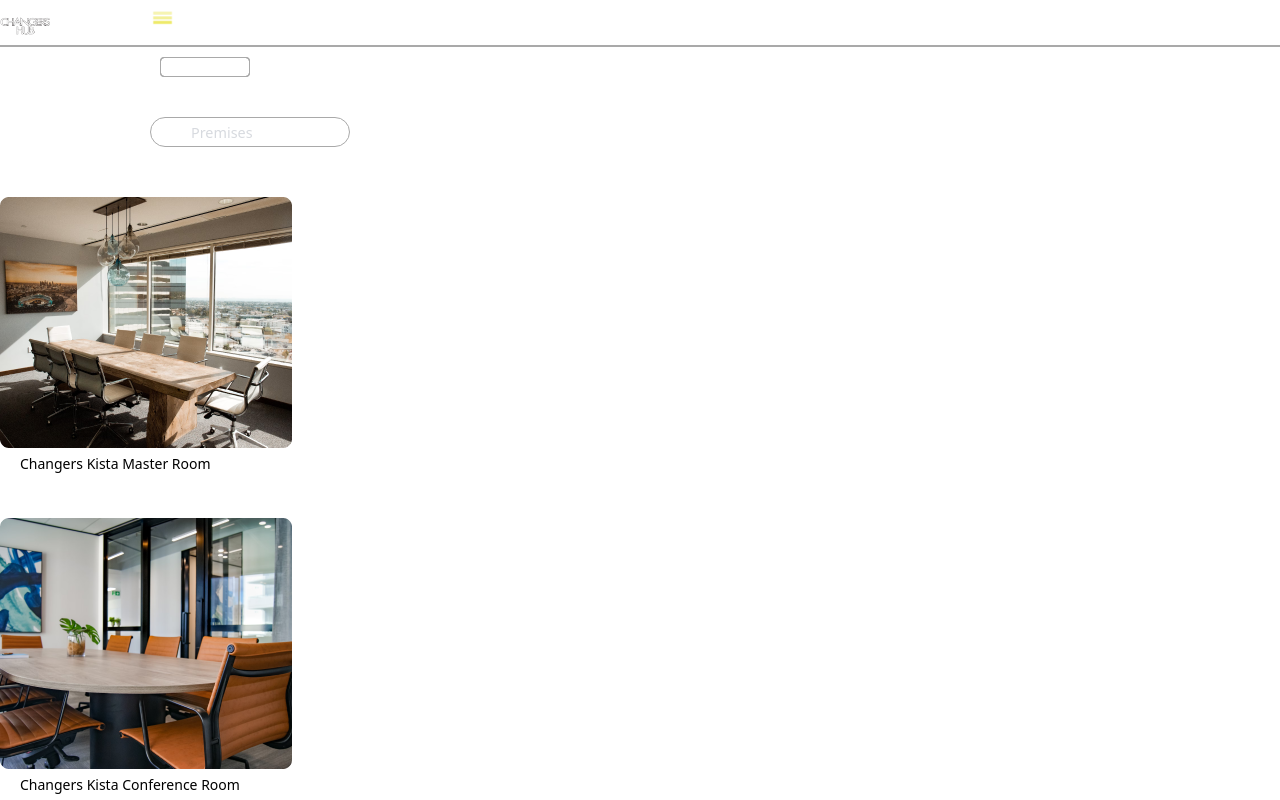
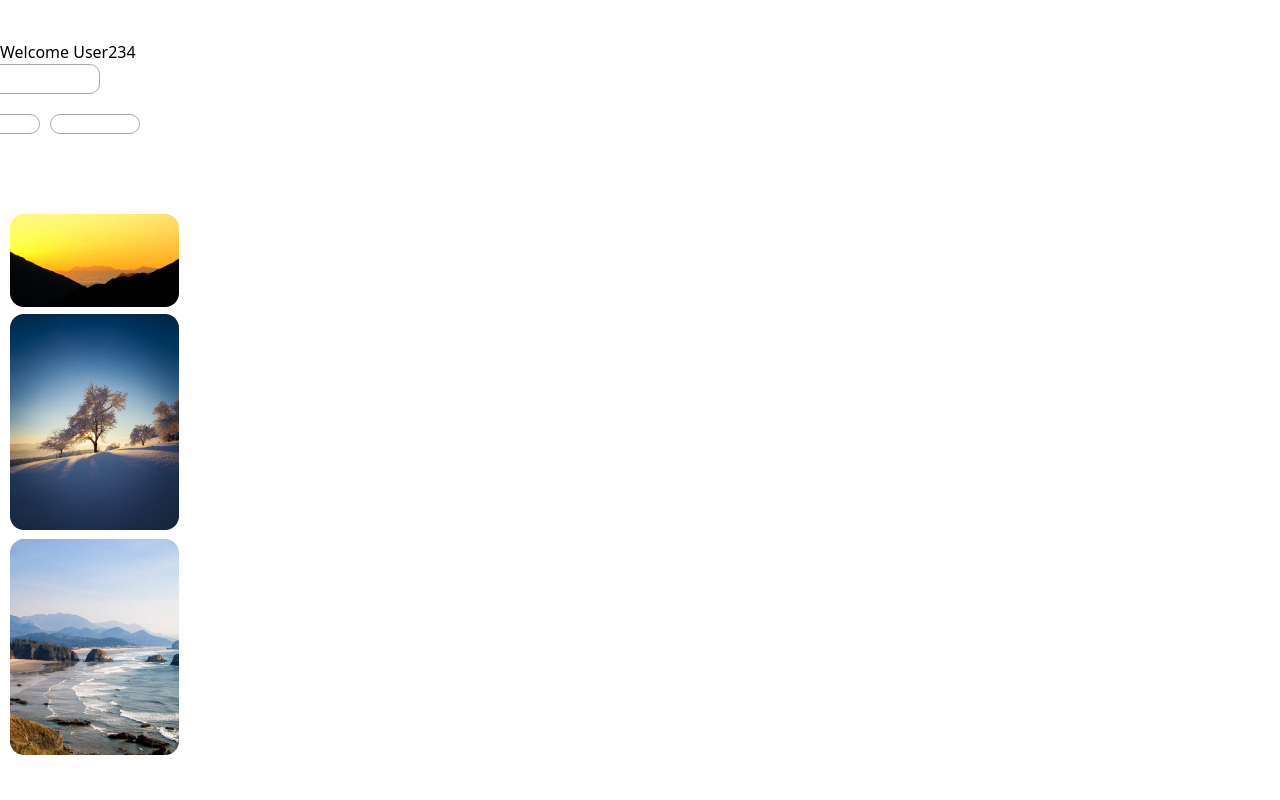
Before and after one commit to YaffetK/bookingApp1, a React (Vite) app in the folder bookingApp/: page / in a window 1280 px wide. Shown: the top 800 px of the page. Built offline with nearby package versions, Linux system fonts and the light colour scheme.

Commit message:
convert css to tailwind

```diff
--- a/bookingApp/src/App.jsx
+++ b/bookingApp/src/App.jsx
@@ -1,5 +1,6 @@
 import '../src/index.css'
 import { BrowserRouter as Router, Routes, Route } from 'react-router-dom'
+import LandingPage from './pages/LandingPage'
 
 
 
@@ -10,10 +11,7 @@
     <Router>
 
       <Routes>
-        <Route path="/" element={<Home />} />
-        <Route path="/about" element={<About />} />
-        <Route path='/*' element={<PageError />} />
-
+        <Route path="/" element={<LandingPage />} />
 
       </Routes>
 
--- a/bookingApp/src/components/Navbar.jsx
+++ b/bookingApp/src/components/Navbar.jsx
@@ -5,14 +5,17 @@
 
 const Navbar = () => {
     return (
-    <nav className="bg-red-500">
-    <hr className="border"></hr>
+        <nav className="bg-red-500 min-w-max ">
+            <div className=" bg-slate-500 flex justify-between ">
                 <a href="/">
                     <img src={companyLogo} className="logo" alt="company logo" />
                 </a>
+
                 <button className="hamburgarmeny">
-        <img src={hamburgarmeny} alt="menu"/>
+                    <img src={hamburgarmeny} alt="menu" />
                 </button>
+
+            </div>
         </nav>
     );
 };
--- a/bookingApp/src/main.jsx
+++ b/bookingApp/src/main.jsx
@@ -3,13 +3,12 @@
 import App from './App'
 import './index.css'
 import { BrowserRouter as Router } from 'react-router-dom'
-import Premises from "./pages/premises"
-import Navbar from './components/Navbar'
+
 
 ReactDOM.createRoot(document.getElementById('root')).render(
   <React.StrictMode>
     <Router />
-    <Premises />
+    <App />
     <Router />
   </React.StrictMode>,
 )
```
Lines whose indentation alone changed are shown as unchanged.
